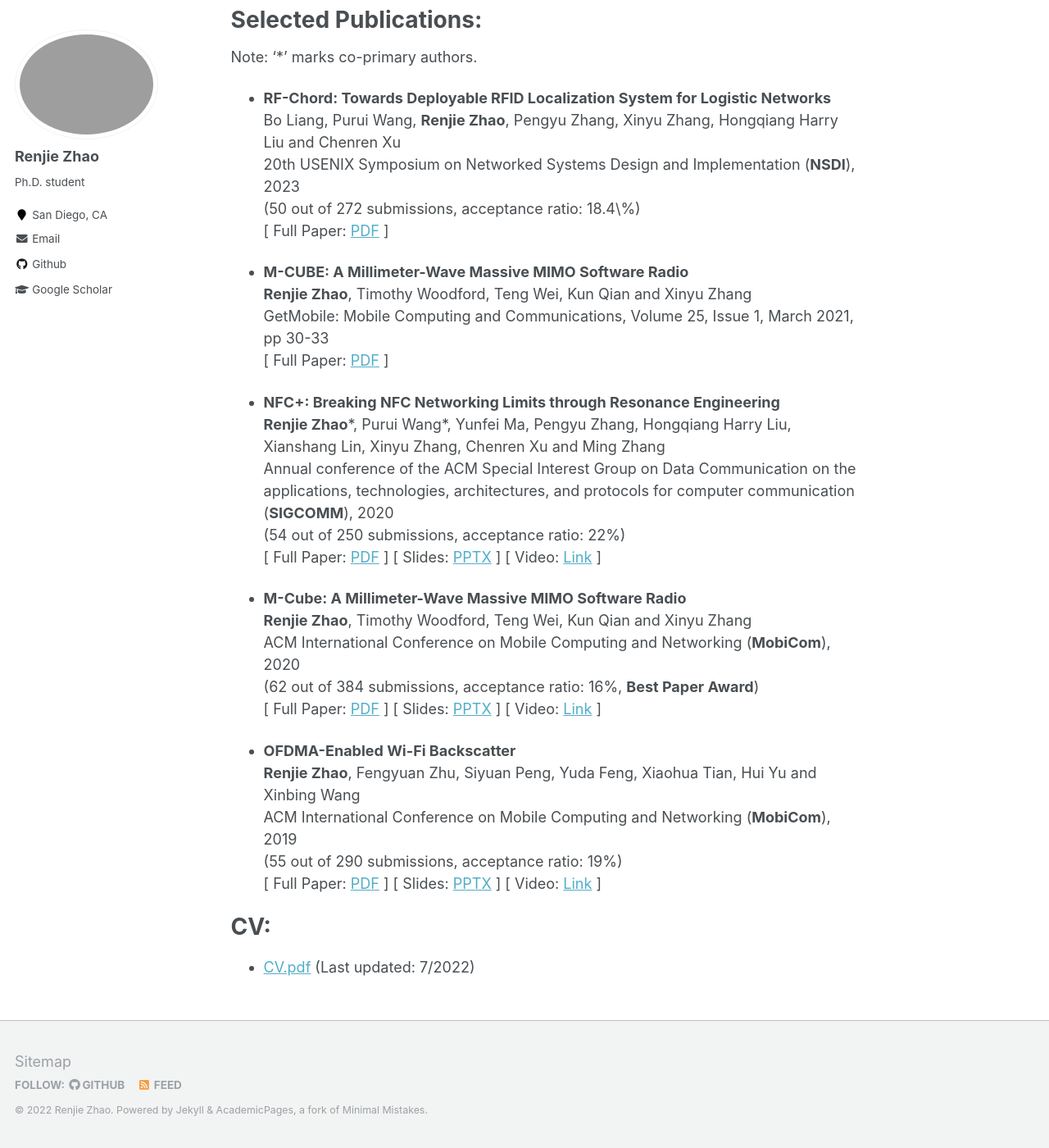
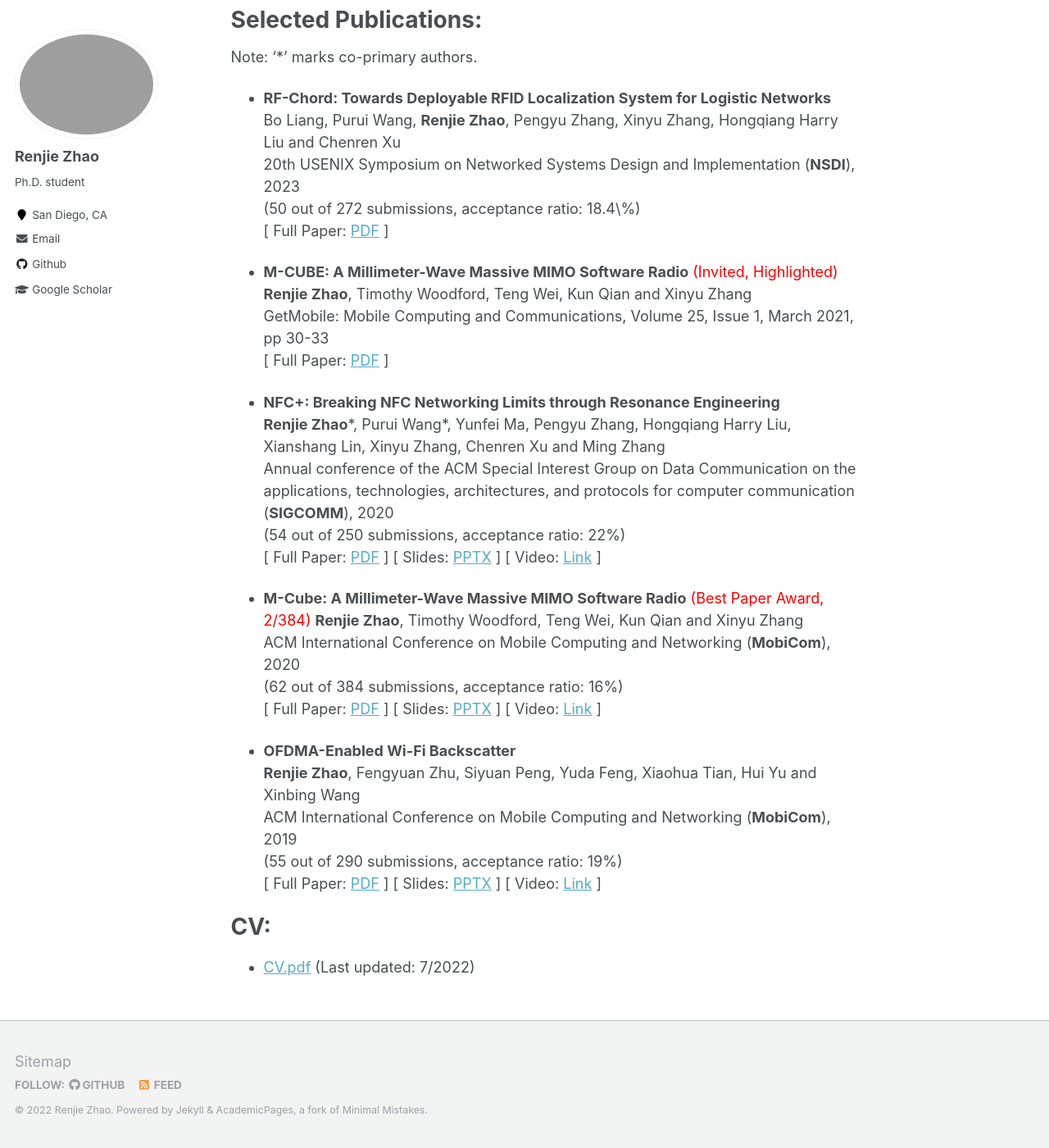
Before and after one commit to mle0108/RenjieZhao.github.io, a Jekyll site: the page built from _pages/about.md, in a window 1280 px wide and 1400 px high, scrolled down 1115 px. Shown: the whole window at 82% size. Built offline with Jekyll 4.4.1, drawn with Linux system fonts in a browser that asks for light colours.

Commit message:
update files

```diff
--- a/_pages/about.md
+++ b/_pages/about.md
@@ -7,6 +7,11 @@ redirect_from:
   - /about/
   - /about.html
 ---
+<style>
+red { color: red }
+yellow { color: yellow }
+</style>
+
 
 I am a fifth year Ph.D. candidate at [Electrical and Computer Engineering](http://www.ece.ucsd.edu/) Department in [UC San Diego](https://ucsd.edu), advised by Professor [Xinyu Zhang](http://xyzhang.ucsd.edu). My research interest lies in mobile computing and wireless networking.
 
@@ -39,12 +44,12 @@ Note: ‘*’ marks co-primary authors.
 Bo Liang, Purui Wang, **Renjie Zhao**, Pengyu Zhang, Xinyu Zhang, Hongqiang Harry Liu and Chenren Xu
 20th USENIX Symposium on Networked Systems Design and Implementation (**NSDI**), 2023
 (50 out of 272 submissions, acceptance ratio: 18.4\%)
-[ Full Paper: [PDF](https://arxiv.org/abs/2211.00272) ]
+[ Full Paper: [PDF](https://renjiezhao.github.io/files/RFCHORD_paper.pdf) ]
 
-* **M-CUBE: A Millimeter-Wave Massive MIMO Software Radio**
+* **M-CUBE: A Millimeter-Wave Massive MIMO Software Radio** <red>(Invited, Highlighted)</red>
 **Renjie Zhao**, Timothy Woodford, Teng Wei, Kun Qian and Xinyu Zhang
 GetMobile: Mobile Computing and Communications, Volume 25, Issue 1, March 2021, pp 30-33
-[ Full Paper: [PDF](https://dl.acm.org/doi/10.1145/3471440.3471449) ]
+[ Full Paper: [PDF](https://renjiezhao.github.io/files/MCube_getmobile_paper.pdf) ]
 
 * **NFC+: Breaking NFC Networking Limits through Resonance Engineering**
 **Renjie Zhao**\*, Purui Wang\*, Yunfei Ma, Pengyu Zhang, Hongqiang Harry Liu, Xianshang Lin, Xinyu Zhang, Chenren Xu and Ming Zhang
@@ -52,10 +57,10 @@ Annual conference of the ACM Special Interest Group on Data Communication on the
 (54 out of 250 submissions, acceptance ratio: 22%)
 [ Full Paper: [PDF](https://renjiezhao.github.io/files/NFCplus_paper.pdf) ] [ Slides: [PPTX](https://renjiezhao.github.io/files/NFCplus_slides_20min.pptx) ] [ Video: [Link](https://dl.acm.org/doi/abs/10.1145/3387514.3406219) ]
 
-* **M-Cube: A Millimeter-Wave Massive MIMO Software Radio**
+* **M-Cube: A Millimeter-Wave Massive MIMO Software Radio** <red>(Best Paper Award, 2/384)</red>
 **Renjie Zhao**, Timothy Woodford, Teng Wei, Kun Qian and Xinyu Zhang
 ACM International Conference on Mobile Computing and Networking (**MobiCom**), 2020
-(62 out of 384 submissions, acceptance ratio: 16%, **Best Paper Award**)
+(62 out of 384 submissions, acceptance ratio: 16%)
 [ Full Paper: [PDF](https://renjiezhao.github.io/files/MCube_paper.pdf) ] [ Slides: [PPTX](https://renjiezhao.github.io/files/MCube_slides_20min.pptx) ] [ Video: [Link](https://www.youtube.com/watch?v=NRooJM1UK3s&feature=youtu.be) ]
 
 * **OFDMA-Enabled Wi-Fi Backscatter**
```
Also changed, not shown: 2 other files.
